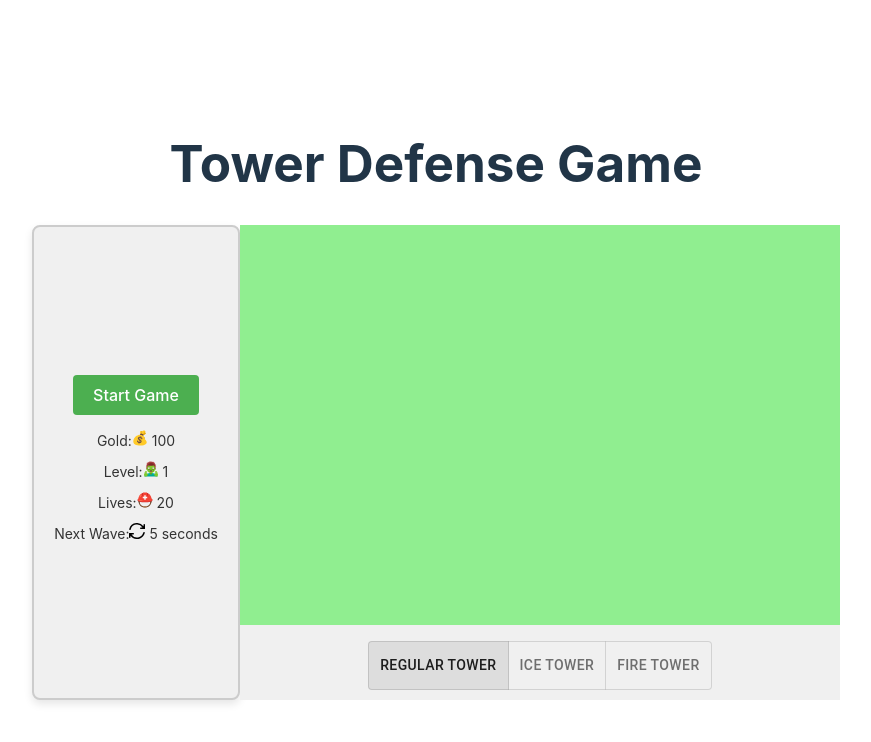
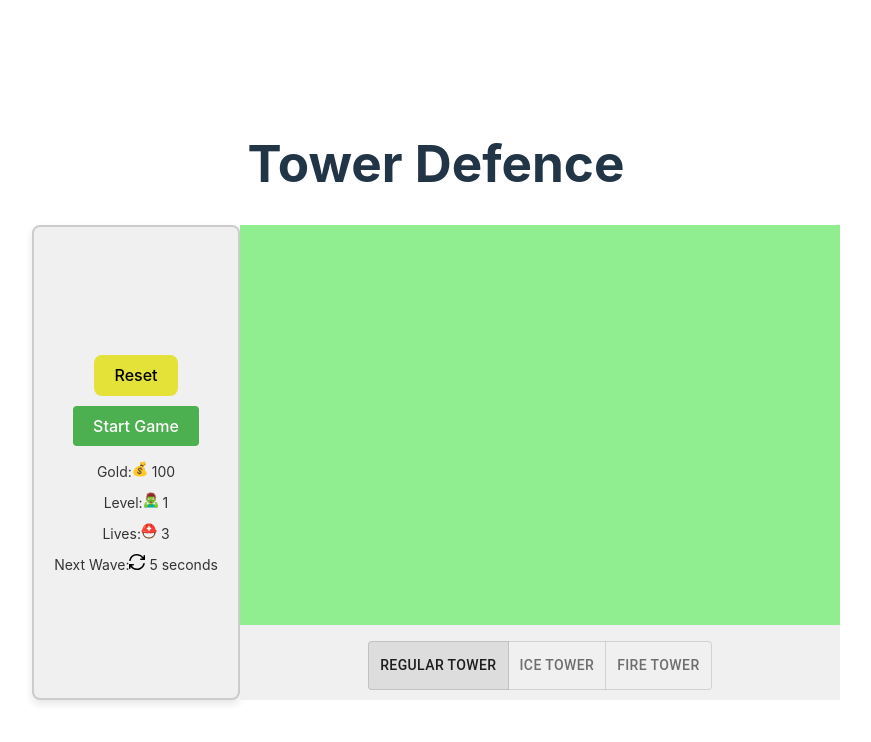
Before and after one commit to NumNine9/tower, a React (Vite) app: page / in a window 1280 px wide. Shown: the top 742 px of the page, without its empty margins (204-1075 px from the left). Built offline with nearby package versions, Linux system fonts and the light colour scheme.

Commit message:
Implemented a reset feature once game ends

```diff
--- a/src/App.css
+++ b/src/App.css
@@ -67,7 +67,10 @@ display: flex;
   cursor: pointer;
   margin-bottom: 10px;
 }
-
+.reset_button{
+  background-color: #e4e138;
+  margin: 10px;
+}
 .play_button:hover {
   background-color: #45a049;
 }
--- a/src/App.tsx
+++ b/src/App.tsx
@@ -17,6 +17,7 @@ const App: React.FC = () => {
   const [level, setLevel] = useState(1); // State to track the current level
   const [towers, setTowers] = useState<Tower[]>([]); // State to track the placed towers
   const toggleGameStart = () => setGameStarted((prev) => !prev); // Function to toggle game start
+
 
   const addTower = (tower: Tower) => {
     setTowers((prevTowers) => [...prevTowers, tower]); // Add a new tower to the towers array
@@ -51,11 +52,11 @@ const App: React.FC = () => {
   ]);
 
   const [monsters, setMonsters] = useState<Monster[]>([]); // State to track the monsters
-  const [lives, setLives] = useState(20); // State to track the player's lives
+  const [lives, setLives] = useState(3); // State to track the player's lives
   const [shots, setShots] = useState<Shot[]>([]); // State to track the shots
 
   useEffect(() => {
-    if (gameStarted) {
+    if (gameStarted && (lives > 0)) {
       const interval = setInterval(() => {
         setNextWave((prev) => prev - 1); // Decrement the next wave timer
 
@@ -129,10 +130,20 @@ const App: React.FC = () => {
       return () => clearInterval(interval); // Clear the interval when the component unmounts or game stops
     }
   }, [gameStarted, nextWave, monsters, shots, towers]); // Dependencies for the useEffect
-
+  const resetGame = () => {
+    setGameStarted(false);
+    setGold(INITIAL_GOLD);
+    setSelectedTower('regular');
+    setNextWave(NEXT_WAVE_TIME);
+    setLevel(1);
+    setTowers([]);
+    setMonsters([])
+    setLives(3)
+    setShots([])
+  };
   return (
     <div>
-      <h1 className='title'>Tower Defense Game</h1>
+      <h1 className='title'>{(gameStarted && (lives < 0)) ? 'Game Over!' : 'Tower Defence'}</h1>
       <div className='main_container'>
         <GameInfo
           gold={gold}
@@ -140,6 +151,7 @@ const App: React.FC = () => {
           level={level}
           nextWave={nextWave}
           gameStarted={gameStarted}
+          resetGame={() => resetGame()}
           toggleGameStart={() => toggleGameStart()}
         />
         <div className='game_container'>
--- a/src/components/GameInfo.tsx
+++ b/src/components/GameInfo.tsx
@@ -9,12 +9,16 @@ interface GameInfoProps {
     nextWave: number;
     gameStarted: boolean;
     lives: number;
+    resetGame: () => void;
     toggleGameStart: () => void;
 }
 
-const GameInfo: React.FC<GameInfoProps> = ({ gold, level, nextWave, gameStarted, toggleGameStart, lives }) => {
+const GameInfo: React.FC<GameInfoProps> = ({ gold, level, nextWave, gameStarted, resetGame, toggleGameStart, lives }) => {
     return (
         <div className='info'>
+            <button className='reset_button' onClick={resetGame}>
+                Reset
+            </button>
             <button className={gameStarted ? 'stop_button' : 'play_button'} onClick={toggleGameStart}>
                 {gameStarted ? 'Stop Game' : 'Start Game'}
             </button>
```
